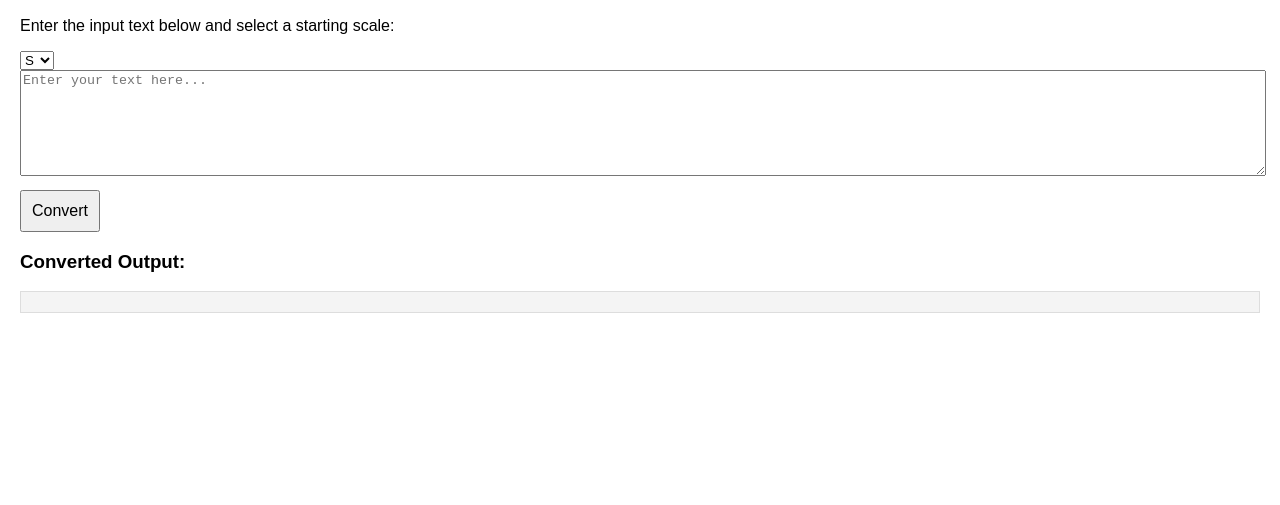
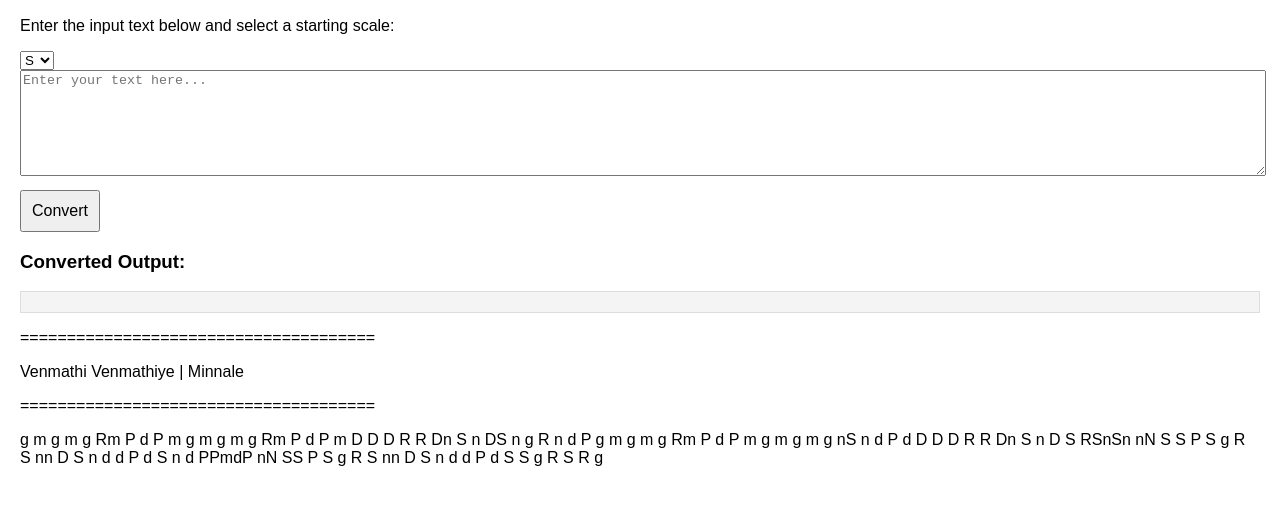
Before and after one commit to prabirnathpraveen/LetterConverter_SAREGAMA, a plain HTML site: page index.html in a window 1280 px wide. Shown: the part 51-556 px from the top of the page. Drawn offline with Linux system fonts and the light colour scheme.

Commit message:
Add notes for venmathiyea

```diff
--- a/index.html
+++ b/index.html
@@ -43,6 +43,24 @@
 
 <h3>Converted Output:</h3>
 <pre id="outputText"></pre>
+<p>======================================</p>
+    Venmathi Venmathiye | Minnale
+<p>======================================</p>
+
+g m g   m g   Rm P d  P m
+g m g   m  g  Rm P d  P m
+D D D   R R  Dn S n DS  n
+g R  n d P
+
+
+g m g   m g   Rm P d  P m
+g m g   m  g  nS n d P d
+D D D   R R    Dn S  n  D S   RSnSn
+
+nN  S S P    S g R S   nn D  S n
+d d  P  d S   n d   PPmdP
+nN  SS  P   S g   R S   nn  D  S n
+d d P  d   S  S g R   S R g
 
 <script>
     const notes = ['S', 'R', 'G', 'M', 'P', 'D', 'N'];
```
